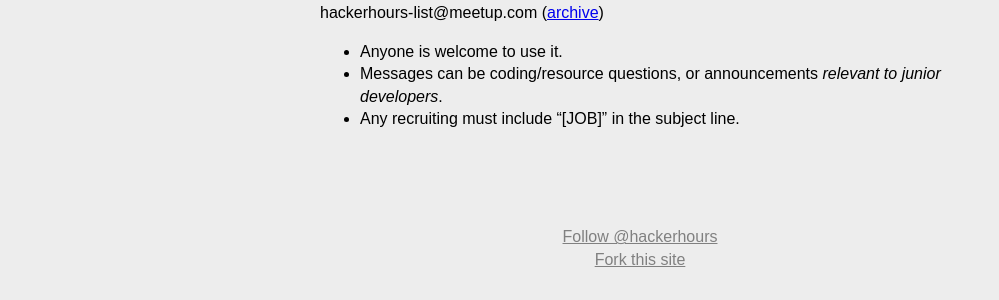
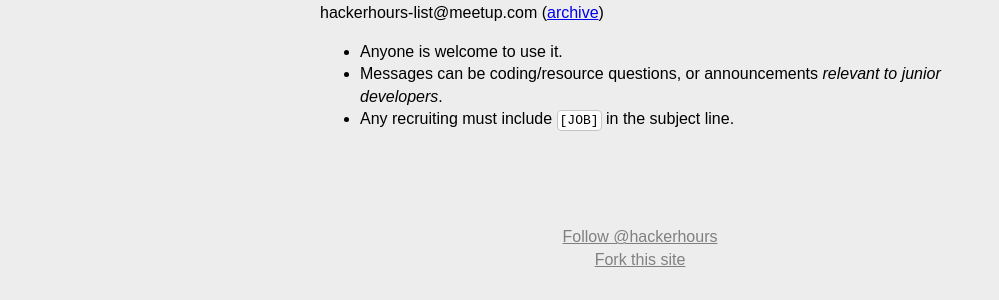
Before and after one commit to HackerHours/hackerhours.org, a Jekyll site: the page built from policies.md, in a window 1280 px wide. Shown: the part 384-684 px from the top of the page, without its empty margins (0-999 px from the left). Built offline with Jekyll 4.4.1, drawn with Linux system fonts in a browser that asks for light colours; nearby versions of some CDN libraries; some web fonts are replaced; Markdown is read by kramdown in place of the engine named in the settings; comment, search, counter and statistics services are not loaded.

Commit message:
style code blocks

```diff
--- a/css/style.css
+++ b/css/style.css
@@ -1,5 +1,5 @@
 html {
-  background: #EDEDED;
+  background: #ededed;
   font-family: 'Muli', sans-serif;
   line-height: 1.4;
 }
@@ -10,6 +10,12 @@ h1 {
 }
 img {
   max-width: 100%;
+}
+code {
+  background-color: #fcfcfc;
+  border-radius: 4px;
+  border: 1px solid #c5c5c5;
+  padding: 2px;
 }
 .navbar a {
   font-family: 'Merriweather', serif;
--- a/policies.md
+++ b/policies.md
@@ -14,4 +14,4 @@ hackerhours-list@meetup.com ([archive](http://www.meetup.com/hackerhours/message
 
 * Anyone is welcome to use it.
 * Messages can be coding/resource questions, or announcements *relevant to junior developers*.
-* Any recruiting must include "[JOB]" in the subject line.
+* Any recruiting must include `[JOB]` in the subject line.
```
